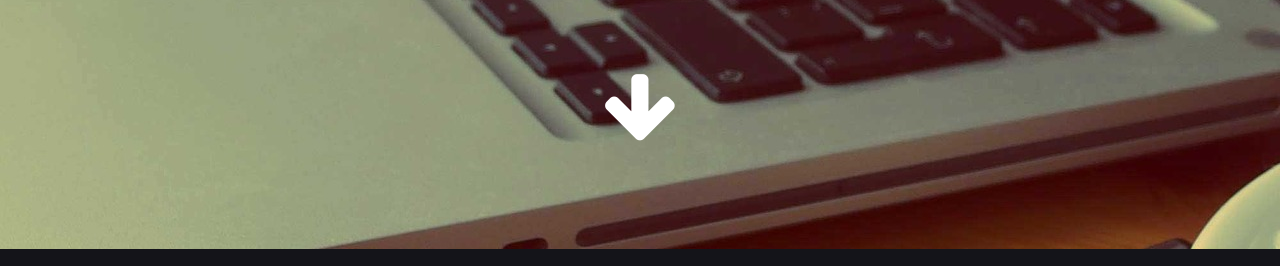
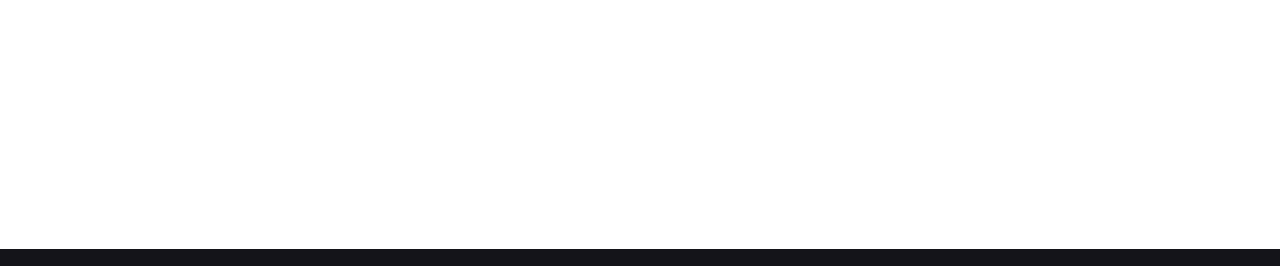
Before and after one commit to Guillermonnn/gitf, a plain HTML site: page index.html in a window 1280 px wide. Shown: the part 551-817 px from the top of the page. Drawn offline with Linux system fonts and the light colour scheme.

Commit message:
CAMBIO CSS

```diff
--- a/styles/styles.css
+++ b/styles/styles.css
@@ -33,7 +33,7 @@ p{
 	align-items: center;
 	background-repeat: no-repeat;
 	background-size: cover;
-	background: url(../images/cover.jpg);
+
 	display: flex;
 	height: 100vh;
 	justify-content: center;
```
